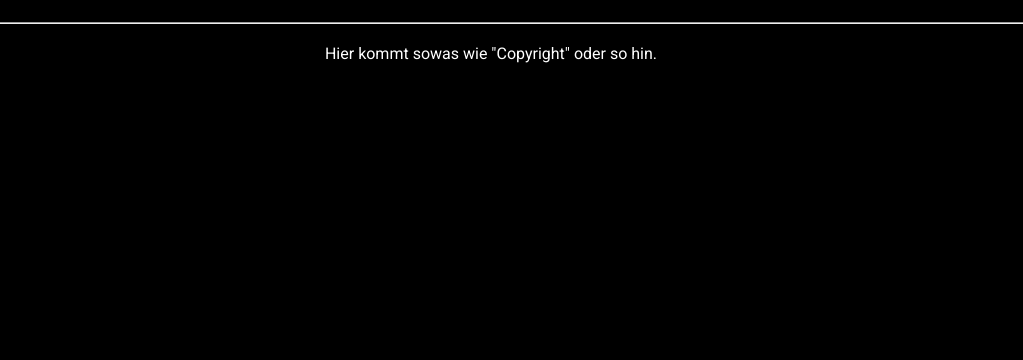
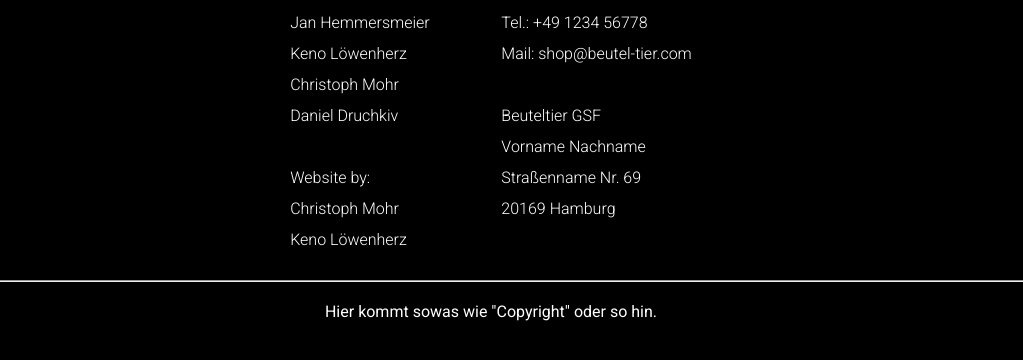
Before and after one commit to Beuteltier/WEB-v3.0, a plain HTML site: page impressum.html in a window 1280 px wide. Shown: the part 258-618 px from the top of the page, without its empty margins (149-1172 px from the left). Drawn offline with Linux system fonts and the light colour scheme.

Commit message:
update impressum :smiley_cat:

```diff
--- a/impressum.html
+++ b/impressum.html
@@ -30,7 +30,49 @@
     <hr class="nav-hr">
 
     <a href="/"><img class="header-img" src="/pic/logo.svg" alt="Beuteltier-Logo" /></a>
-    <br>
+    <table align="center" style="border-spacing:10px;">
+        <tr>
+            <th align="left" class="tb-text">Jan Hemmersmeier</th>
+            <td>&nbsp;&nbsp;&nbsp;&nbsp;&nbsp;&nbsp;&nbsp;&nbsp;&nbsp;&nbsp;&nbsp;&nbsp;</td>
+            <th align="left" class="tb-text">Tel.: +49 1234 56778</th>
+        </tr>
+        <tr>
+            <th align="left" class="tb-text">Keno Löwenherz</th>
+            <td>&nbsp;</td>
+            <th align="left" class="tb-text">Mail: shop@beutel-tier.com</th>
+        </tr>
+        <tr>
+            <th align="left" class="tb-text">Christoph Mohr</th>
+            <td>&nbsp;</td>
+            <th align="left" class="tb-text"></th>
+        </tr>
+        <tr>
+            <th align="left" class="tb-text">Daniel Druchkiv</th>
+            <td>&nbsp;</td>
+            <th align="left" class="tb-text">Beuteltier GSF</th>
+        </tr>
+        <tr>
+            <th align="left" class="tb-text"></th>
+            <td>&nbsp;</td>
+            <th align="left" class="tb-text">Vorname Nachname</th>
+        </tr>
+        <tr>
+            <th align="left" class="tb-text">Website by:</th>
+            <td>&nbsp;</td>
+            <th align="left" class="tb-text">Straßenname Nr. 69</th>
+        </tr>
+        <tr>
+            <th align="left" class="tb-text">Christoph Mohr</th>
+            <td>&nbsp;</td>
+            <th align="left" class="tb-text">20169 Hamburg</th>
+        </tr>
+        <tr>
+            <th align="left" class="tb-text">Keno Löwenherz</th>
+            <td>&nbsp;</td>
+            <th align="left" class="tb-text"></th>
+        </tr>
+    </table>
+
     <hr class="nav-hr">
 
     <p> Hier kommt sowas wie "Copyright" oder so hin.</p>
```
